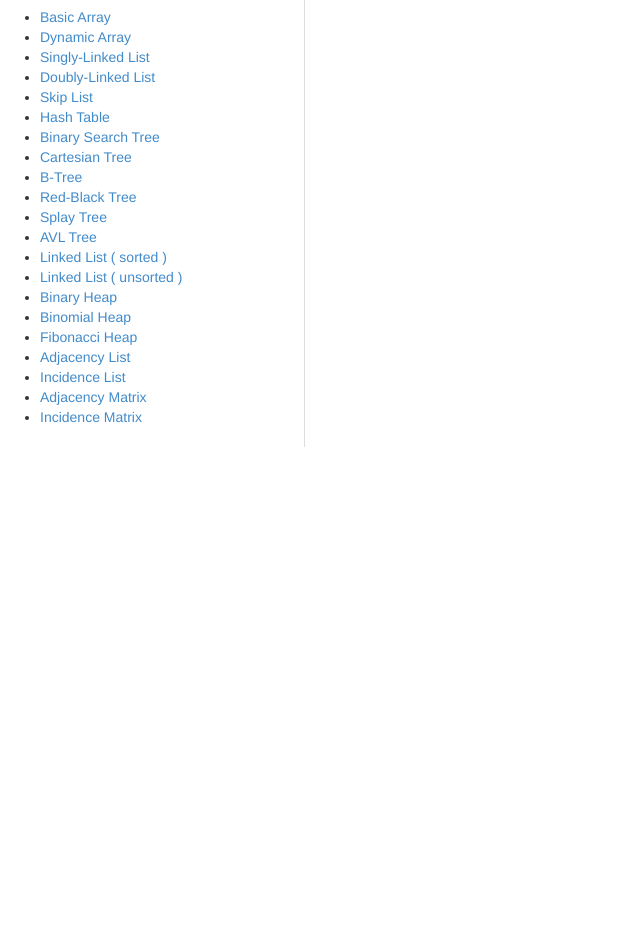
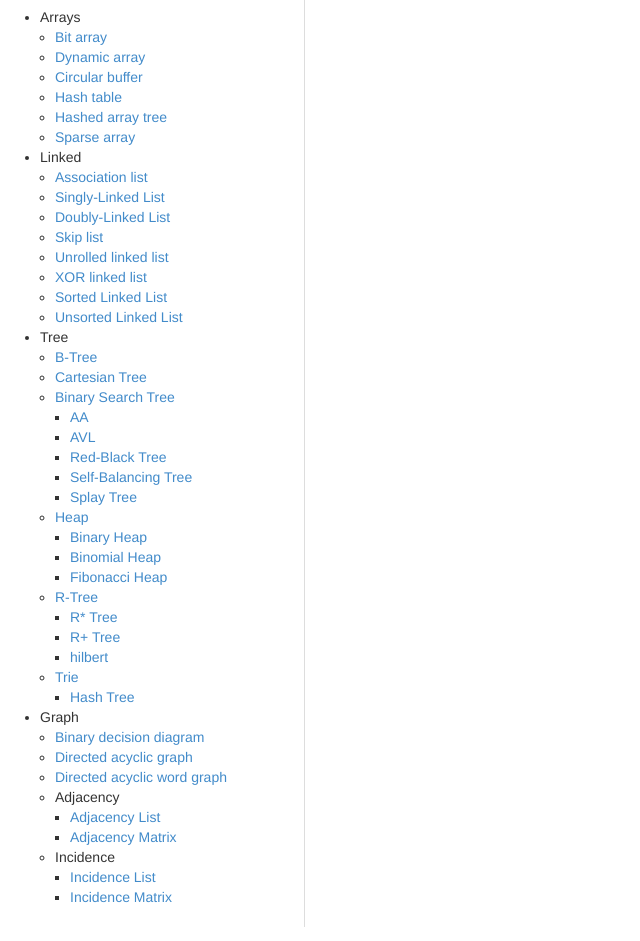
Before and after one commit to smitch88/algorithms-searching-datastructures, a website: page app/index.html in a window 1280 px wide. Shown: the part 589-1530 px from the top of the page, without its empty margins (0-640 px from the left). Before the commit the page ends 1056 px from the top, so only its background shows below. Drawn offline with Linux system fonts and the light colour scheme; files that its build step writes are made by us from their sources; files whose address does not match are found by name.

Commit message:
change data structure groupings

```diff
--- a/app/index.html
+++ b/app/index.html
@@ -79,27 +79,87 @@
           <h2>Data Structures</h2>
 
           <ul>
-            <li><a href="#basicArray">Basic Array</a></li>
-            <li><a href="#dynamicArray">Dynamic Array</a></li>
-            <li><a href="#">Singly-Linked List</a></li>
-            <li><a href="#">Doubly-Linked List</a></li>
-            <li><a href="#">Skip List</a></li>
-            <li><a href="#">Hash Table</a></li>
-            <li><a href="#">Binary Search Tree</a></li>
-            <li><a href="#">Cartesian Tree</a></li>
-            <li><a href="#">B-Tree</a></li>
-            <li><a href="#">Red-Black Tree</a></li>
-            <li><a href="#">Splay Tree</a></li>
-            <li><a href="#">AVL Tree</a></li>
-            <li><a href="#">Linked List ( sorted )</a></li>
-            <li><a href="#">Linked List ( unsorted )</a></li>
-            <li><a href="#">Binary Heap</a></li>
-            <li><a href="#">Binomial Heap</a></li>
-            <li><a href="#">Fibonacci Heap</a></li>
-            <li><a href="#">Adjacency List</a></li>
-            <li><a href="#">Incidence List</a></li>
-            <li><a href="#">Adjacency Matrix</a></li>
-            <li><a href="#">Incidence Matrix</a></li>
+            <li> Arrays
+              <ul>
+                <li><a href="#bitArray">Bit array</a></li>
+                <li><a href="#dynamicArray">Dynamic array</a></li>
+                <li><a href="#circularBuffer">Circular buffer</a></li>
+                <li><a href="#hashTable">Hash table</a></li>
+                <li><a href="#hasedArrayTree">Hashed array tree</a></li>
+                <li><a href="#sparseArray">Sparse array</a></li>
+              </ul>
+            </li>
+            <li> Linked
+              <ul>
+                <li><a href="#associationList">Association list</a></li>
+                <li><a href="#singleLinkedList">Singly-Linked List</a></li>
+                <li><a href="#doubleLinkedList">Doubly-Linked List</a></li>
+                <li><a href="#skipLinkedList">Skip list</a></li>
+                <li><a href="#unrolledLinkedList">Unrolled linked list</a></li>
+                <li><a href="#xorLinkedList">XOR linked list</a></li>
+                <li><a href="#sortedLinkedList">Sorted Linked List</a></li>
+                <li><a href="#unsortedLinkedList">Unsorted Linked List</a></li>
+              </ul>
+            </li>
+            <li> Tree
+              <ul>
+                <li><a href="#bTree">B-Tree</a></li>
+                <li><a href="#cartesianTree">Cartesian Tree</a></li>
+                <li><a href="#binarySearchTree">Binary Search Tree</a>
+                  <ul>
+                    <li><a href="#aaTree">AA</a></li>
+                    <li><a href="#avlTree">AVL</a></li>
+                    <li><a href="#redBlackTree">Red-Black Tree</a></li>
+                    <li><a href="#selfBalancingTree">Self-Balancing Tree</a></li>
+                    <li><a href="#splayTree">Splay Tree</a></li>
+                  </ul>
+                </li>
+
+                <li><a href="#heap">Heap</a>
+                  <ul>
+                    <li><a href="#binaryHeap">Binary Heap</a></li>
+                    <li><a href="#binomialHeap">Binomial Heap</a></li>
+                    <li><a href="#fibonacciHeap">Fibonacci Heap</a></li>
+                  </ul>
+                </li>
+
+                <li><a href="#rTree">R-Tree</a>
+                  <ul>
+                    <li><a href="#rStarTree">R* Tree</a></li>
+                    <li><a href="#rPlusTree">R+ Tree</a></li>
+                    <li><a href="#hilbertTree">hilbert</a></li>
+                  </ul>
+                </li>
+
+                <li><a href="#trie">Trie</a>
+                  <ul>
+                    <li><a href="#hashTree">Hash Tree</a></li>
+                  </ul>
+                </li>
+
+              </ul>
+            </li>
+
+            <li> Graph
+              <ul>
+                <li><a href="#binaryDecisionDiagram">Binary decision diagram</a></li>
+                <li><a href="#directedAcyclicGraph">Directed acyclic graph</a></li>
+                <li><a href="#directedAcyclicWordGraph">Directed acyclic word graph</a></li>
+                <li>Adjacency
+                  <ul>
+                    <li><a href="#">Adjacency List</a></li>
+                    <li><a href="#">Adjacency Matrix</a></li>
+                  </ul>
+                </li>
+                <li>Incidence
+                  <ul>
+                    <li><a href="#">Incidence List</a></li>
+                    <li><a href="#">Incidence Matrix</a></li>
+                  </ul>
+                </li>
+              </ul>
+            </li>
+
           </ul>
 
         </div>
--- a/app/scripts/main.js
+++ b/app/scripts/main.js
@@ -1,8 +1,8 @@
-require(["domReady", "datastructures/array", "datastructures/dynamicArray"], function (domReady, BasicArray, DynamicArray) {
+require(["domReady", "datastructures/bitArray", "datastructures/dynamicArray"], function (domReady, BitArray, DynamicArray) {
   'use strict';
 
   var moduleInstances = {
-    "basicArray": new BasicArray(),
+    "bitArray": new BitArray(),
     "dynamicArray": new DynamicArray()
   };
 
@@ -37,6 +37,8 @@ require(["domReady", "datastructures/array", "datastructures/dynamicArray"], fun
       resetCenterPanel();
 
     }
+
+    window.scrollTo( 0, 0 );
 
     return;
   };
--- a/app/styles/main.css
+++ b/app/styles/main.css
@@ -34,9 +34,10 @@ body {
   border-right: 1px solid #ddd;
   min-height: 50em;
 
-  ul {
-    padding-left: 15px;
-  }
+}
+
+#left-panel ul {
+  padding-left: 15px;
 }
 
 #closer {
```
Also changed, not shown: app/scripts/datastructures/array.js (deleted, +0 -45 lines), app/scripts/datastructures/bitArray.js (added, +47 -0 lines), .tmp/styles/main.css.
